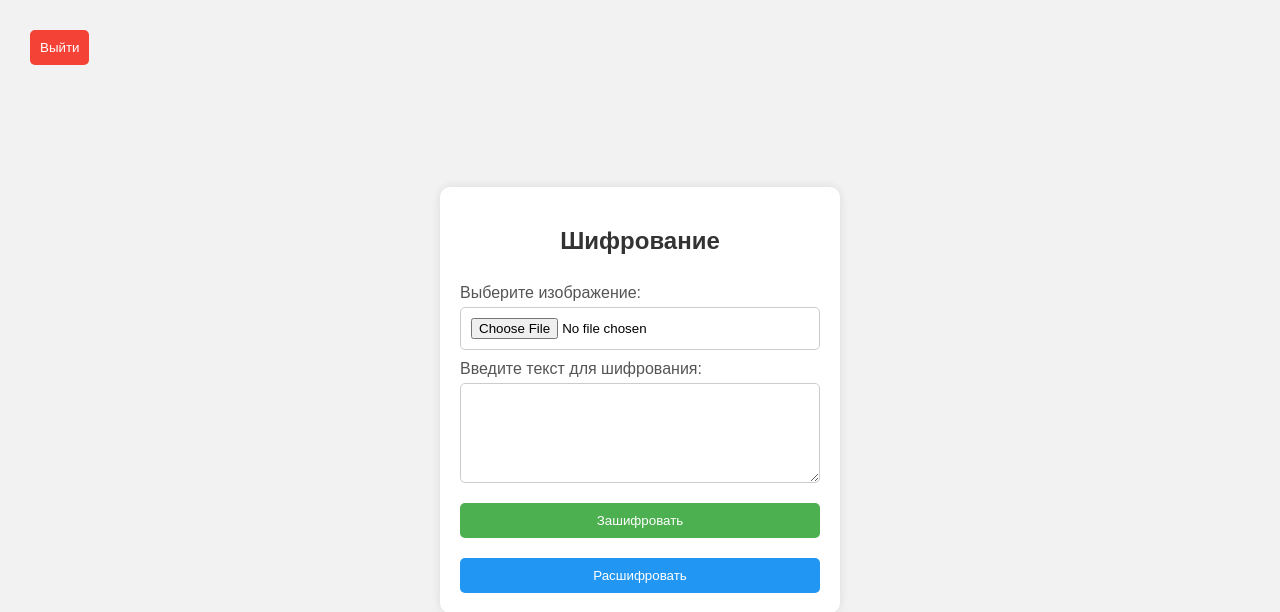
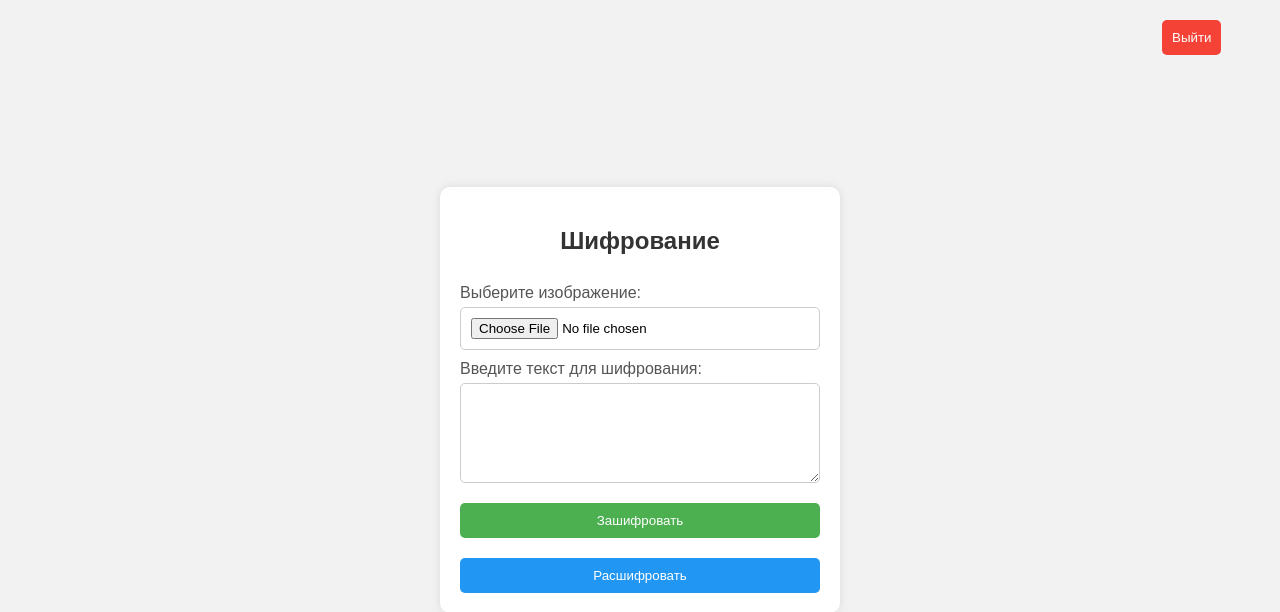
Before and after one commit to druswayne/stegano, a Flask app: page / in a window 1280 px wide. Shown: the top 612 px of the page. Run offline with Flask 3, Linux system fonts and the light colour scheme; a user stored in the database is signed in.

Commit message:
перенес кнопку

```diff
--- a/templates/main.html
+++ b/templates/main.html
@@ -16,10 +16,14 @@
         }
         .header {
             position: absolute;
-            top: 10px;
-            left: 20px;
+            top: 0px;
+            left: 90%;
             display: flex;
             align-items: center;
+
+
+
+
         }
         .header label {
             margin-right: 10px;
```
Also changed, not shown: templates/deshifr.html (+4 -4 lines).
